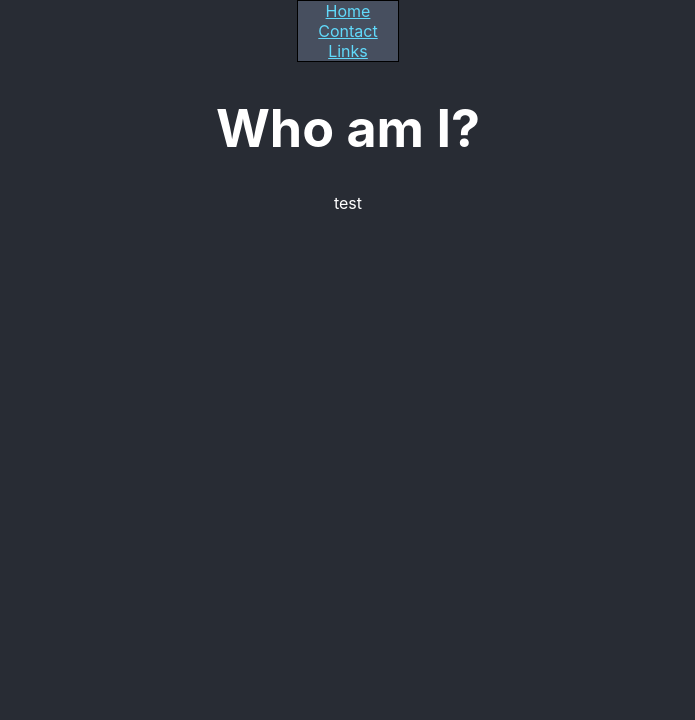
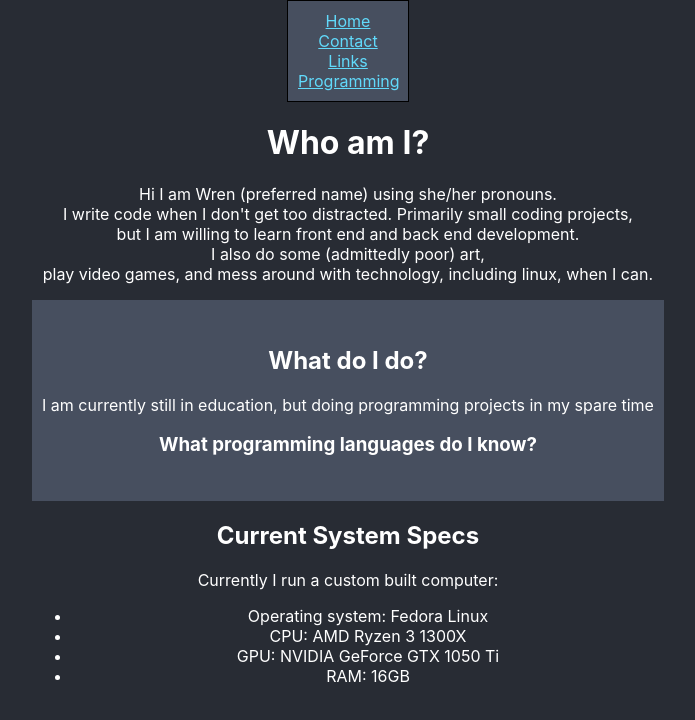
Before and after one commit to wrac4242/wrac4242.github.io, a React (Create React App) app: page /#/ in a window 1280 px wide. Shown: the top 720 px of the page, without its empty margins (292-987 px from the left). Built offline with nearby package versions, Linux system fonts and the light colour scheme.

Commit message:
add more details and programming

```diff
--- a/src/App.css
+++ b/src/App.css
@@ -39,6 +39,7 @@ a:hover {
   margin: auto;
   color: #61dafb;
   padding-inline-start: 0;
+  padding: 10px;
 }
 
 .Boxed {
--- a/src/App.tsx
+++ b/src/App.tsx
@@ -5,6 +5,7 @@ import Links from './Links';
 import Home from './Home';
 import NavBar from './NavBar';
 import Contact from './Contact';
+import Programming from './Programming';
 
 class App extends React.Component {
     render() {
@@ -18,6 +19,7 @@ class App extends React.Component {
                         <Route path="/" element={<Home />} />
                         <Route path="/links" element={<Links />} />
                         <Route path="/contact" element={<Contact />} />
+                        <Route path="/programming" element={<Programming />} />
                     </Routes>
                 </div>
             </div>
--- a/src/Contact.tsx
+++ b/src/Contact.tsx
@@ -8,9 +8,9 @@ class Contact extends React.Component {
 					<h1>Contact Me</h1>
 				</div>
 				<main>
-					<h2>Contact methods</h2>
-					<div>
+					<div className="Boxed">
 						<p>
+							<h2>Contact methods</h2>
 							Contact me via email:
 							<br></br>
 							<a href="mailto:wrac4242@gmail.com">For general contact</a>
--- a/src/Home.tsx
+++ b/src/Home.tsx
@@ -5,16 +5,53 @@ class Home extends React.Component {
 	render() {
 		return (
 			<div>
-				<header className="App-header">
-					<h1>
-						Who am I?
-					</h1>
-				</header>
-				<p>
-					test
-				</p>
+				<div>
+					<p>
+						<h1>
+							Who am I?
+						</h1>
+						Hi I am Wren (preferred name) using she/her pronouns.
+						<br></br>
+						I write code when I don't get too distracted. Primarily small coding projects,
+						<br></br>
+						but I am willing to learn front end and back end development.
+						<br></br>
+						I also do some (admittedly poor) art,
+						<br></br>
+						play video games, and mess around with technology, including linux, when I can.
+					</p>
+				</div>
+
+				<div className="Boxed">
+					<p>
+						<h2>
+							What do I do?
+						</h2>
+						I am currently still in education, but doing programming projects in my spare time
+						<br></br>
+						<h3>
+							What programming languages do I know?
+						</h3>
+
+					</p>
+				</div>
+
+				<div>
+					<p>
+						<h2>
+							Current System Specs
+						</h2>
+						Currently I run a custom built computer:
+						<br></br>
+						<ul>
+							<li>Operating system: Fedora Linux</li>
+							<li>CPU: AMD Ryzen 3 1300X</li>
+							<li>GPU: NVIDIA GeForce GTX 1050 Ti</li>
+							<li>RAM: 16GB</li>
+						</ul>
+					</p>
+				</div>
 			</div>
-
 		);
 	}
 
--- a/src/Links.tsx
+++ b/src/Links.tsx
@@ -25,34 +25,6 @@ class Links extends React.Component {
 							<a href="https://twitter.com/WRAC4242">My twitter where I usually post art</a>
 						</p>
 					</div>
-					<h2>Some of my projects</h2>
-					<div>
-						<div className="Boxed">
-							<h2>Programming</h2>
-							<div>
-								<h3>Game Jam Games</h3>
-								<p>
-									<h4>The games below were for "My First Game Jam"</h4>
-									<a href="https://wrac4242.itch.io/free-card">Summer 2021 game: Free Card</a>
-									<br></br>
-									<a href="https://wrac4242.itch.io/gravi-tea">Winter 2022 game: GraviTea</a>
-									<br></br>
-									Both of these games were made entirely by me, but due to the time limit of the game jam
-									<br></br>
-									they may be a little rough around the edges.
-								</p>
-								<h3>General projects</h3>
-								<p>
-									<h4>These are general coding projects I have taken, they may be unfinished</h4>
-									<a href="https://github.com/wrac4242/polish-calculator">A small polish calculator</a>
-									<br></br>
-									<a href="https://github.com/wrac4242/password_breach_checker">A password breach checker</a>
-									<br></br>
-									<a href="https://github.com/wrac4242/wrac4242.github.io">My personal website source</a>
-								</p>
-							</div>
-						</div>
-					</div>
 				</main>
 			</div>
 		);
--- a/src/NavBar.tsx
+++ b/src/NavBar.tsx
@@ -14,6 +14,8 @@ class NavBar extends React.Component {
                         <Link to="/contact" className="Link" >Contact</Link>
                         <br></br>
                         <Link to="/links" className="Link" >Links</Link>
+                        <br></br>
+                        <Link to="/programming" className="Link" >Programming</Link>
 
                     </ul>
                 </nav>
--- /dev/null
+++ b/src/Programming.tsx
@@ -0,0 +1,66 @@
+import './App.css';
+import React from 'react';
+
+class Programming extends React.Component {
+	render() {
+		return (
+			<div>
+				<div className="App-header">
+					<h1>Programming</h1>
+				</div>
+				<div>
+					<p>
+						<h2>What do I code?</h2>
+						I code whatever I feel like doing at the time, but I usually code some small test projects.
+						<br></br>
+						I am looking towards developing my front end and back end skills,
+						<br></br>
+						while also looking towards learning more about the game industry
+						<br></br>
+						and other interesting regions of study, like AI.
+					</p>
+				</div>
+				<div>
+					<p>
+						<h2>Programming languages I am somewhat competent in</h2>
+						<ul>
+							<li>JavaScript (to some degree)</li>
+							<li>TypeScript (to some degree)</li>
+							<li>Python</li>
+							<li>Rust</li>
+						</ul>
+					</p>
+				</div>
+				<div>
+					<div className="Boxed">
+						<h2>Some of my projects</h2>
+						<div>
+							<h3>Game Jam Games</h3>
+							<p>
+								<h4>The games below were for "My First Game Jam"</h4>
+								<a href="https://wrac4242.itch.io/free-card">Summer 2021 game: Free Card</a>
+								<br></br>
+								<a href="https://wrac4242.itch.io/gravi-tea">Winter 2022 game: GraviTea</a>
+								<br></br>
+								Both of these games were made entirely by me, but due to the time limit of the game jam
+								<br></br>
+								they may be a little rough around the edges.
+							</p>
+							<h3>General projects</h3>
+							<p>
+								<h4>These are general coding projects I have taken, they may be unfinished</h4>
+								<a href="https://github.com/wrac4242/polish-calculator">A small polish calculator</a>
+								<br></br>
+								<a href="https://github.com/wrac4242/password_breach_checker">A password breach checker</a>
+								<br></br>
+								<a href="https://github.com/wrac4242/wrac4242.github.io">My personal website source</a>
+							</p>
+						</div>
+					</div>
+				</div>
+			</div>
+		);
+	}
+}
+
+export default Programming;
```
